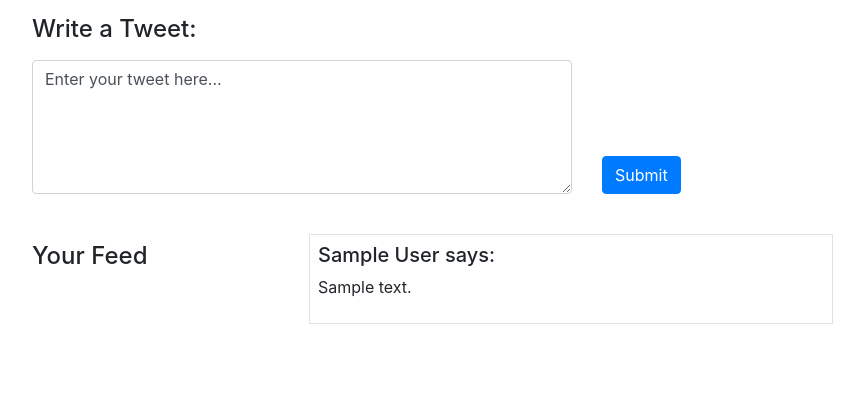
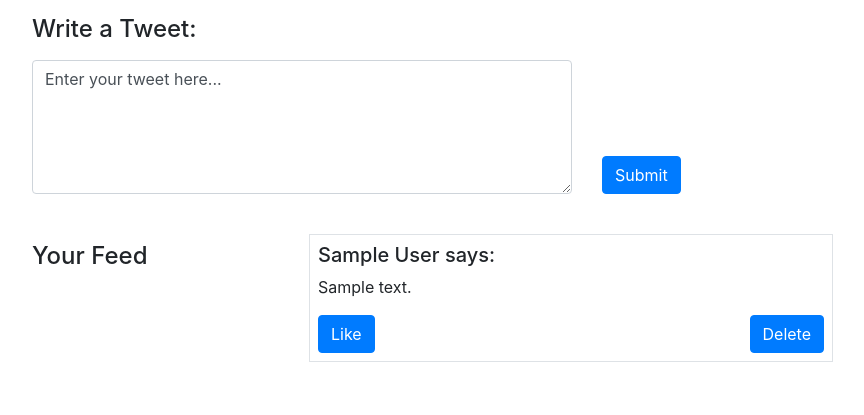
Before and after one commit to blacroix55/CodingDojo, a Flask app: page /user/1 in a window 1280 px wide. Shown: the part 35-450 px from the top of the page, without its empty margins (69-933 px from the left). Run offline with Flask 2, Linux system fonts and the light colour scheme; the visitor is signed in with stand-in values (Sample User, id 1); tables that the repository leaves empty or names only in its code hold one stand-in row (values such as "Sample post"); some libraries are stand-ins or nearby versions.

Commit message:
adding like+delete buttons

```diff
--- a/python/flask_mysql/registration/server.py
+++ b/python/flask_mysql/registration/server.py
@@ -153,18 +153,18 @@ def login():
     return redirect('/')
 
 #   USER HOME PAGE
-@app.route("/user/<int:id>")
-def home(id):
+@app.route("/user/<int:user_id>")
+def home(user_id):
     print ('*'*20)
     print ('Moving to user home page, post auth')
 
     # If user not logged in or landing at right place, punt back to /
-    if (session['auth']==False)  or (id != session['id']):
+    if (session['auth']==False)  or (user_id != session['id']):
         return redirect('/')
 
     # Grab tweets to pass into render_template
     mysql = connectToMySQL('registration')
-    query = 'SELECT CONCAT(users.first_name," ",users.last_name) as creator, tweets.message,tweets.created_at FROM registration.tweets JOIN registration.users ON users.id = tweets.creator_id ORDER BY tweets.created_at DESC'
+    query = 'SELECT CONCAT(users.first_name," ",users.last_name) as creator, tweets.creator_id, tweets.id, tweets.message,tweets.created_at FROM registration.tweets JOIN registration.users ON users.id = tweets.creator_id ORDER BY tweets.created_at DESC'
     data = {}
     tweets = mysql.query_db(query,data)
     print ("tweets =",tweets)
@@ -211,6 +211,56 @@ def create_tweets():
 
     return redirect('/user/'+str(session['id']))
 
+#   LIKE TWEETS
+@app.route("/tweets/<tweet_id>/add_like", methods=["POST"])
+def like_tweet(tweet_id):
+    print ('*'*20)
+    print ('Got request to like a tweet')
+    if (session['auth']==False):
+        return redirect('/')
+
+    # CHECK TO SEE IF UER ALREADY LIKES POST #
+    mysql = connectToMySQL('registration')
+    query = 'SELECT id FROM likes WHERE tweet_id=%(tweet_id)s AND user_id=%(user_id)s'
+    data = {
+    'user_id': session['id'],
+    'tweet_id': tweet_id
+    }
+    like = mysql.query_db(query,data)
+
+    # if like exists, skip; otherwise, add the like to the DB
+    if like:
+        print ("User already likes this tweet!")
+    else:
+        print ("Adding like")
+        mysql = connectToMySQL('registration')
+        query = 'INSERT INTO likes (user_id, tweet_id) VALUES ( %(user_id)s, %(tweet_id)s )'
+        data = {
+            'user_id': session['id'],
+            'tweet_id': tweet_id
+        }
+        like = mysql.query_db(query,data)
+        print ("Like response =",like)
+
+    return redirect('/user/'+str(session['id']))
+
+
+#   DELETE TWEETS
+@app.route("/tweets/<id>/delete", methods=["POST"])
+def delete_tweet(id):
+    print ('*'*20)
+    print ('Got request to delete a tweet')
+    if (session['auth']==False):
+        return redirect('/')
+    mysql = connectToMySQL('registration')
+    query = 'DELETE FROM registration.tweets WHERE tweets.id=%(id)s'
+    data = {
+        'id': id
+    }
+    delete_id = mysql.query_db(query,data)
+    print ("Tweet ID deleted:",delete_id)
+    return redirect('/user/'+str(session['id']))
+
 
 
 #   LOGOUT SEQUENCE
--- a/python/flask_mysql/registration/templates/home.html
+++ b/python/flask_mysql/registration/templates/home.html
@@ -44,7 +44,18 @@
                 {% for tweet in tweets %}
                 <div class="row border m-2 p-2">
                     <h5 class="w-100">{{tweet.creator}} says:</h5>
-                    <p>{{tweet.message}}</p>
+                    <p class="w-100">{{tweet.message}}</p>
+                    <form action="/tweets/{{tweet.id}}/add_like" method="POST">
+                        <input class="col btn btn-primary" type="submit" name="like" value="Like">
+                    </form>
+                    <p class="col"> </p>
+                    {% if session['id'] == tweet.creator_id %}
+                    <form action="/tweets/{{tweet.id}}/delete" method="POST">
+                        <input class="col btn align-items-end btn-primary" type="submit" name="delete" value="Delete">
+                    </form>
+                    {% else %}
+                    THIS IS THE ELSE STATEMENT
+                    {% endif %}
                 </div>
                 {% endfor %}
             </div>
```
